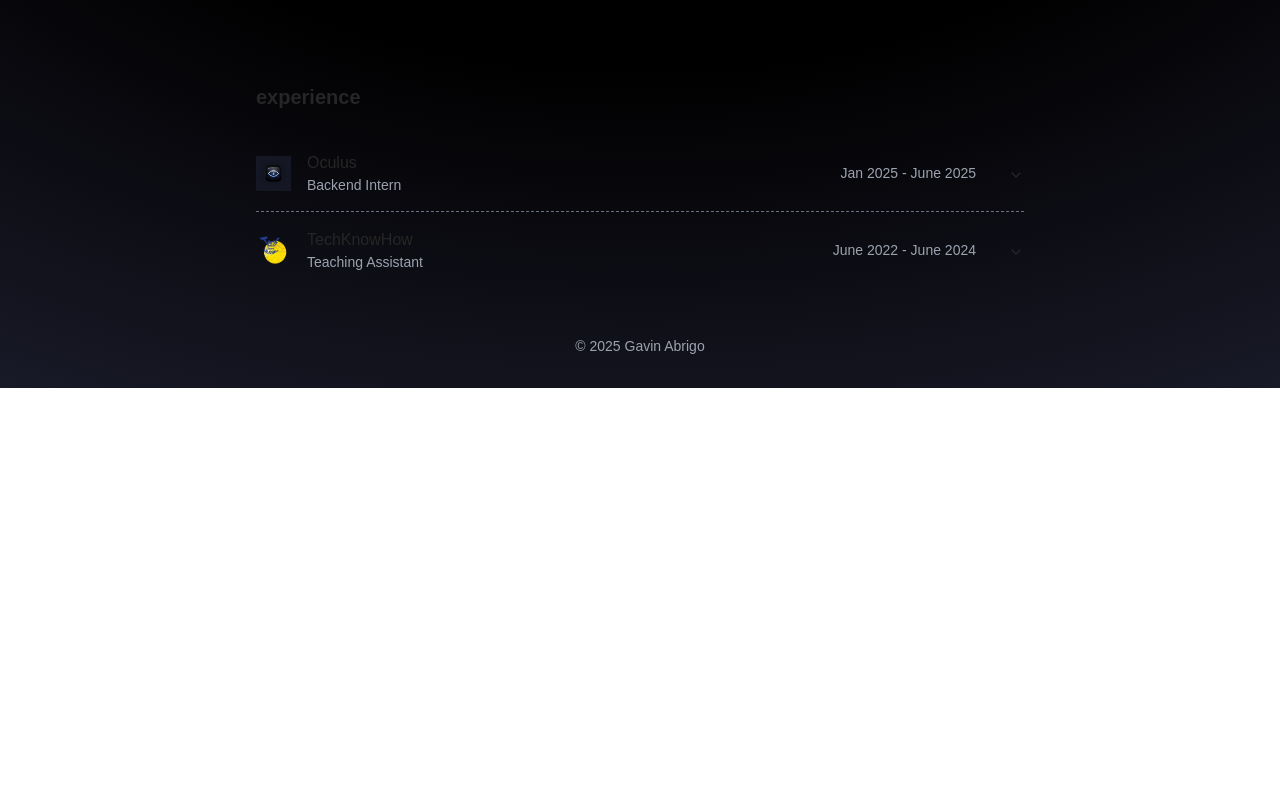
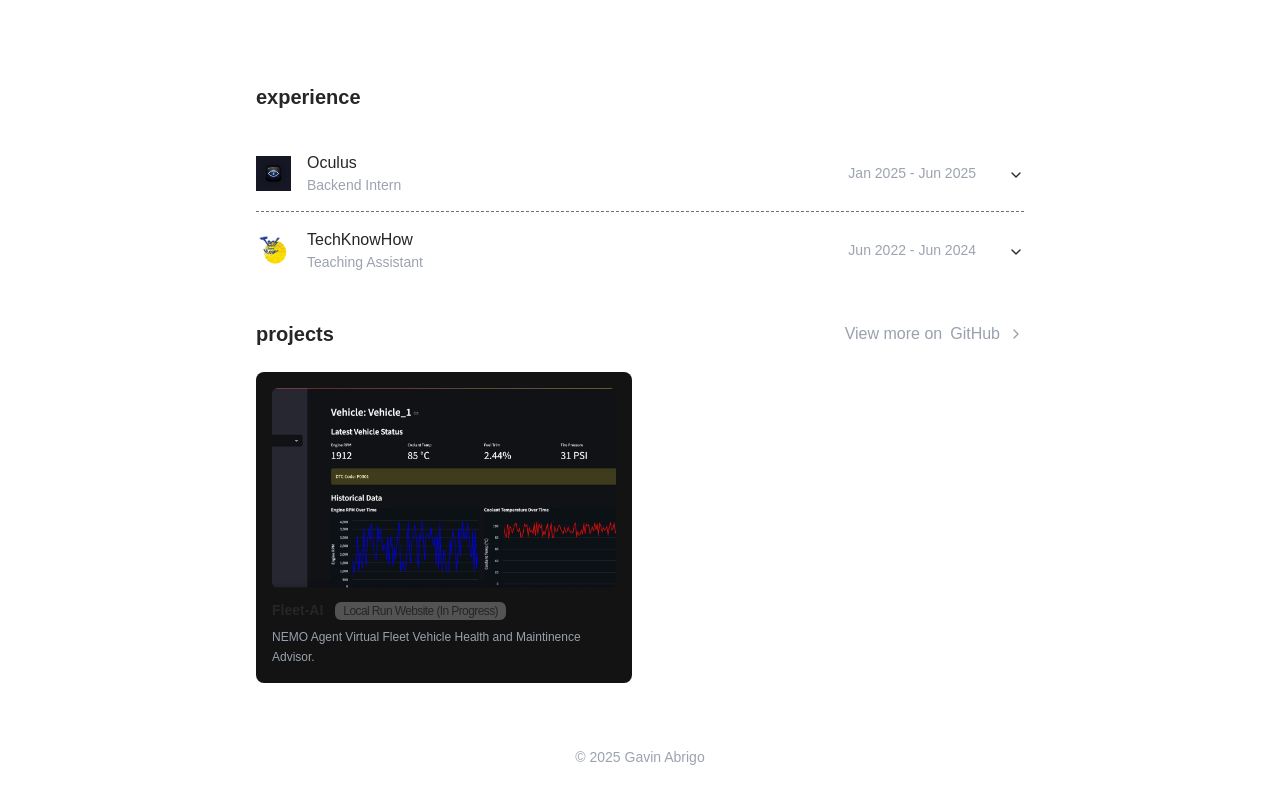
Before and after one commit to gav-ip/personal-website, a Next.js app: page / in a window 1280 px wide. Shown: the part 420-1219 px from the top of the page. Before the commit the page ends 808 px from the top, so only its background shows below. Built offline with nearby package versions, Linux system fonts and the light colour scheme.

Commit message:
adding projects

```diff
--- a/src/app/components/experience.tsx
+++ b/src/app/components/experience.tsx
@@ -15,7 +15,7 @@ const experiences = [
     company: "Oculus",
     position: "Backend Intern",
     description: "- Assisted in the implementation of cross-platform command-line tools in beta testing. Tested and documented new CLI commands and workflows across different OS environments using TypeScript, GoLang, and Bash",
-    date: "Jan 2025 - June 2025"
+    date: "Jan 2025 - Jun 2025"
   },
   {
     id: "item-2",
@@ -23,7 +23,7 @@ const experiences = [
     company: "TechKnowHow",
     position: "Teaching Assistant",
     description: "Developing kids understanding of coding and design with Scratch, Minecraft, and LEGOs.",
-    date: "June 2022 - June 2024"
+    date: "Jun 2022 - Jun 2024"
   }
 ];
 
--- a/src/app/components/projects.tsx
+++ b/src/app/components/projects.tsx
@@ -0,0 +1,119 @@
+import { ChevronRight, Component } from "lucide-react";
+import Image from "next/image";
+
+const PythonIcon = () => (
+    <svg role="img" viewBox="0 0 24 24" xmlns="http://www.w3.org/2000/svg">
+        <title>Python</title>
+        <path d="M14.25.18l.9.2.73.26.59.3.45.32.34.34.25.34.16.33.1.3.04.26.02.2-.01.13V8.5l-.05.63-.13.55-.21.46-.26.38-.3.31-.33.25-.35.19-.35.14-.33.1-.3.07-.26.04-.21.02H8.77l-.69.05-.59.14-.5.22-.41.27-.33.32-.27.35-.2.36-.15.37-.1.35-.07.32-.04.27-.02.21v3.06H3.17l-.21-.03-.28-.07-.32-.12-.35-.18-.36-.26-.36-.36-.35-.46-.32-.59-.28-.73-.21-.88-.14-1.05-.05-1.23.06-1.22.16-1.04.24-.87.32-.71.36-.57.4-.44.42-.33.42-.24.4-.16.36-.1.32-.05.24-.01h.16l.06.01h8.16v-.83H6.18l-.01-2.75-.02-.37.05-.34.11-.31.17-.28.25-.26.31-.23.38-.2.44-.18.51-.15.58-.12.64-.1.71-.06.77-.04.84-.02 1.27.05zm-6.3 1.98l-.23.33-.08.41.08.41.23.34.33.22.41.09.41-.09.33-.22.23-.34.08-.41-.08-.41-.23-.33-.33-.22-.41-.09-.41.09zm13.09 3.95l.28.06.32.12.35.18.36.27.36.35.35.47.32.59.28.73.21.88.14 1.04.05 1.23-.06 1.23-.16 1.04-.24.86-.32.71-.36.57-.4.45-.42.33-.42.24-.4.16-.36.09-.32.05-.24.02-.16-.01h-8.22v.82h5.84l.01 2.76.02.36-.05.34-.11.31-.17.29-.25.25-.31.24-.38.2-.44.17-.51.15-.58.13-.64.09-.71.07-.77.04-.84.01-1.27-.04-1.07-.14-.9-.2-.73-.25-.59-.3-.45-.33-.34-.34-.25-.34-.16-.33-.1-.3-.04-.25-.02-.2.01-.13v-5.34l.05-.64.13-.54.21-.46.26-.38.3-.32.33-.24.35-.2.35-.14.33-.1.3-.06.26-.04.21-.02.13-.01h5.84l.69-.05.59-.14.5-.21.41-.28.33-.32.27-.35.2-.36.15-.36.1-.35.07-.32.04-.28.02-.21V6.07h2.09l.14.01zm-6.47 14.25l-.23.33-.08.41.08.41.23.33.33.23.41.08.41-.08.33-.23.23-.33.08-.41-.08-.41-.23-.33-.33-.23-.41-.08-.41.08z"/>
+    </svg>
+);
+
+const StreamLitIcon = () => (
+    <svg role="img" viewBox="0 0 24 24" xmlns="http://www.w3.org/2000/svg">
+        <title>Streamlit</title>
+        <path d="M16.673 11.32l6.862-3.618c.233-.136.554.12.442.387L20.463 17.1zm-8.556-.229l3.473-5.187c.203-.328.578-.316.793-.028l7.886 11.75zm-3.375 7.25c-.28 0-.835-.284-.993-.716l-3.72-9.46c-.118-.331.139-.614.48-.464l19.474 10.306c-.149.147-.453.337-.72.334z"/>
+    </svg>
+);
+
+const NvidiaIcon = () => (
+    <svg role="img" viewBox="0 0 24 24" xmlns="http://www.w3.org/2000/svg">
+        <title>NVIDIA</title>
+        <path d="M8.948 8.798v-1.43a6.7 6.7 0 0 1 .424-.018c3.922-.124 6.493 3.374 6.493 3.374s-2.774 3.851-5.75 3.851c-.398 0-.787-.062-1.158-.185v-4.346c1.528.185 1.837.857 2.747 2.385l2.04-1.714s-1.492-1.952-4-1.952a6.016 6.016 0 0 0-.796.035m0-4.735v2.138l.424-.027c5.45-.185 9.01 4.47 9.01 4.47s-4.08 4.964-8.33 4.964c-.37 0-.733-.035-1.095-.097v1.325c.3.035.61.062.91.062 3.957 0 6.82-2.023 9.593-4.408.459.371 2.34 1.263 2.73 1.652-2.633 2.208-8.772 3.984-12.253 3.984-.335 0-.653-.018-.971-.053v1.864H24V4.063zm0 10.326v1.131c-3.657-.654-4.673-4.46-4.673-4.46s1.758-1.944 4.673-2.262v1.237H8.94c-1.528-.186-2.73 1.245-2.73 1.245s.68 2.412 2.739 3.11M2.456 10.9s2.164-3.197 6.5-3.533V6.201C4.153 6.59 0 10.653 0 10.653s2.35 6.802 8.948 7.42v-1.237c-4.84-.6-6.492-5.936-6.492-5.936z"/>
+    </svg>
+);
+
+export default function Projects() {
+  const projects = [
+    {
+      id: "project-1",
+      name: "Fleet-AI",
+      type: "Local Run Website (In Progress)",
+      description: "NEMO Agent Virtual Fleet Vehicle Health and Maintinence Advisor.",
+      image: "/fleet-ai.webp",
+      link: "https://github.com/gav-ip/fleet-ai",
+      technologies: [
+        { name: "Python", component: PythonIcon },
+        { name: "StreamLit", component: StreamLitIcon},
+        { name: "Nvidia", component: NvidiaIcon}
+      ]
+    }
+    // {
+    //   id: "project-4",
+    //   name: "Project 4",
+    //   description: "Description of project 4",
+    //   image: "/project-4.png",
+    //   link: "https://project-4.com",
+    //   technologies: [
+    //     { name: "Next.js", component: NextIcon },
+    //     { name: "Rust", component: RustIcon },
+    //   ]
+    // }
+  ]
+
+  return (
+    <div className="pt-4 pb-8 px-4">
+      {/* Header section with responsive design */}
+      <div className="flex flex-col sm:flex-row sm:justify-between sm:items-center mb-4 sm:mb-6 space-y-2 sm:space-y-0">
+        <h2 className="text-lg sm:text-xl font-semibold">projects</h2>
+        <a
+          href="https://github.com/gav-ip"
+          className="inline-flex items-center gap-1 sm:gap-2 text-sm sm:text-base text-gray-400 hover:text-white transition-colors"
+        >
+          <span className="hidden sm:inline">View more on</span>
+          <span className="sm:hidden">More on</span>
+          GitHub <ChevronRight className="w-4 h-4" />
+        </a>
+      </div>
+
+      {/* Responsive grid container */}
+      <div className="grid grid-cols-1 sm:grid-cols-2 gap-3 sm:gap-4">
+        {projects.map((project) => (
+            <a key={project.id}
+              href={project.link}
+              className="bg-[#131313] p-3 sm:p-4 rounded-lg hover:bg-[#232323] transition-colors group block cursor-pointer"
+            >
+              <div className="flex flex-col space-y-2 sm:space-y-3">
+                <Image
+                  priority={true}
+                  draggable={false}
+                  src={project.image}
+                  alt={project.name}
+                  width={344}
+                  height={200}
+                  className="w-full h-50 object-cover rounded-md"
+                />
+                <div className="flex flex-row justify-between items-start">
+                  <div className="flex-1">
+                    <h3 className="mb-2 text-sm font-semibold group-hover:text-white transition-colors items-center">
+                      {project.name}
+                      <span className="ml-3 text-xs font-normal tracking-tighter px-2 py-0.5 bg-[#535353] rounded-md">{project.type}</span>
+                    </h3>
+                    <p className="text-xs text-gray-400 group-hover:text-gray-300 transition-colors leading-relaxed">
+                      {project.description}
+                    </p>
+                  </div>
+                  {/* Technology logos */}
+                  {project.technologies && (
+                    <div className="flex flex-wrap gap-1 ml-2">
+                      {project.technologies.map((tech, index) => {
+                        const IconComponent = tech.component;
+                        return (
+                          <div
+                            key={index}
+                            className="text-gray-400 group-hover:text-gray-300 transition-colors"
+                            title={tech.name}
+                          >
+                            <IconComponent />
+                          </div>
+                        );
+                      })}
+                    </div>
+                  )}
+                </div>
+              </div>
+            </a>
+        ))}
+      </div>
+    </div>
+  );
+}
--- a/src/app/layout.tsx
+++ b/src/app/layout.tsx
@@ -24,7 +24,7 @@ export default function RootLayout({
       <body
         className={`${ibmPlexMono.variable} antialiased relative`}
       >
-        <div className="absolute inset-0 -z-10 h-full w-full items-center px-5 py-24 [background:radial-gradient(125%_125%_at_50%_10%,#000_40%,#232438)]"></div>
+
         <div className="flex flex-col min-h-screen w-full sm:max-w-4xl sm:mx-auto md:px-12">
           <main className="flex-1">
             {children}
--- a/src/app/page.tsx
+++ b/src/app/page.tsx
@@ -1,6 +1,7 @@
 
 import Experience from "./components/experience";
 import Hero from "./components/hero"
+import Projects from "./components/projects";
 //import Experience from "./components/experience"
 //import Projects from "./components/projects"
 
@@ -9,6 +10,7 @@ export default function Home() {
     <div>
       <Hero/>
       <Experience/>
+      <Projects/>
     </div>
   );
 }
```
Also changed, not shown: public/fleet-ai.webp (added).
